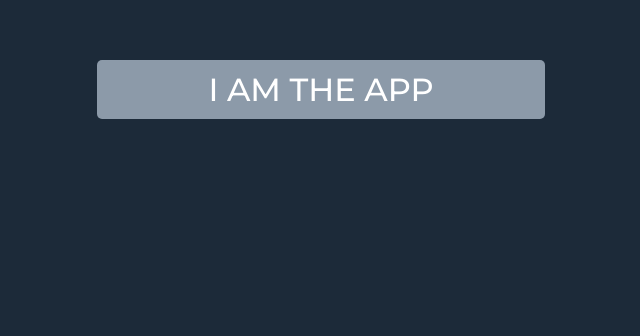
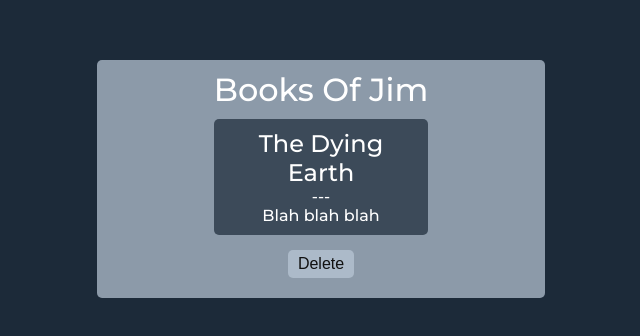
Before and after one commit to giacomo9999/react-and-ts_240103, a React (Vite) app: page / in a window 1280 px wide. Shown: the part 452-788 px from the top of the page, without its empty margins (319-959 px from the left). Built offline with nearby package versions, Linux system fonts and the light colour scheme.

Commit message:
Added Book component.

```diff
--- a/src/App.tsx
+++ b/src/App.tsx
@@ -1,9 +1,12 @@
-function App() {
+import Book from "./components/Book.tsx";
+
+export default function App() {
   return (
     <div className="container-outer">
-      <h1>I AM THE APP</h1>
+      <h1>Books Of Jim</h1>
+      <Book title="The Dying Earth">
+        <p>Blah blah blah</p>
+      </Book>
     </div>
   );
 }
-
-export default App;
--- /dev/null
+++ b/src/components/Book.tsx
@@ -0,0 +1,19 @@
+import { type ReactNode } from "react";
+
+interface BookProps {
+  title: string;
+  children: ReactNode;
+}
+
+export default function Book({ title, children }: BookProps) {
+  return (
+    <>
+      <div className="container-inner">
+        <h2>{title}</h2>
+        <p>---</p>
+        {children}
+      </div>
+      <button>Delete</button>
+    </>
+  );
+}
```
